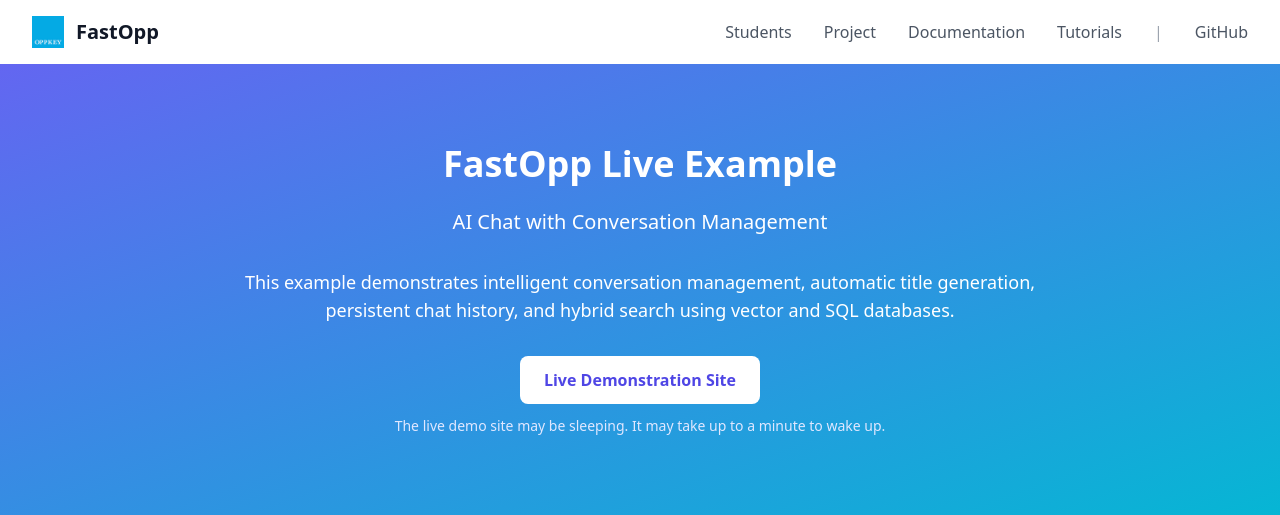
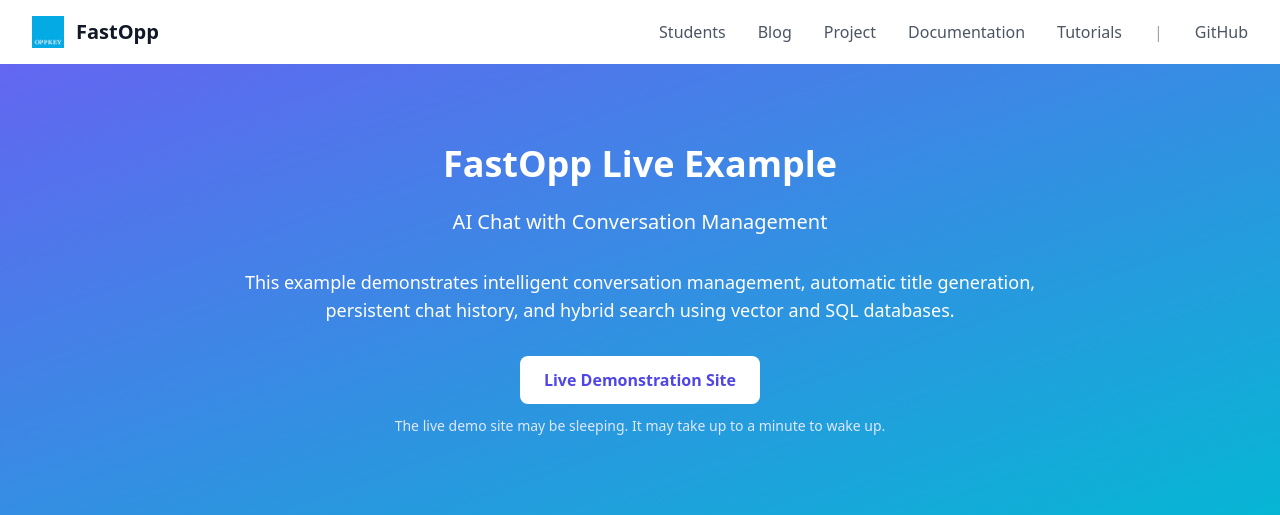
Before and after one commit to Oppkey/fastopp_site, a FastAPI app: page /example in a window 1280 px wide. Shown: the top 515 px of the page. Run offline with FastAPI, Linux system fonts and the light colour scheme; parts of the project's set-up code (start-up, migrations or seed data) failed here and were passed over; some libraries are stand-ins or nearby versions.

Commit message:
adding blog to main nav

```diff
--- a/templates/partials/header.html
+++ b/templates/partials/header.html
@@ -14,6 +14,8 @@
             <div class="hidden md:flex items-center space-x-8">
                 <a href="/students"
                    class="{% if current_page == 'students' %}text-ai-blue font-medium{% else %}text-gray-600 hover:text-ai-blue transition-colors{% endif %}">Students</a>
+                <a href="https://oppkey.github.io/fastopp/"
+                   class="text-gray-600 hover:text-ai-blue transition-colors" target="_blank">Blog</a>
                 <a href="/project"
                    class="{% if current_page == 'project' %}text-ai-blue font-medium{% else %}text-gray-600 hover:text-ai-blue transition-colors{% endif %}">Project</a>
                 <a href="/documentation"
@@ -45,6 +47,8 @@
             <div class="px-2 pt-2 pb-3 space-y-1 sm:px-3">
                 <a href="/students"
                    class="block px-3 py-2 {% if current_page == 'students' %}text-ai-blue font-medium{% else %}text-gray-600 hover:text-ai-blue{% endif %}">Students</a>
+                <a href="https://oppkey.github.io/fastopp/"
+                   class="block px-3 py-2 text-gray-600 hover:text-ai-blue" target="_blank">Blog</a>
                 <a href="/project"
                    class="block px-3 py-2 {% if current_page == 'project' %}text-ai-blue font-medium{% else %}text-gray-600 hover:text-ai-blue{% endif %}">Project</a>
                 <a href="/documentation"
```
